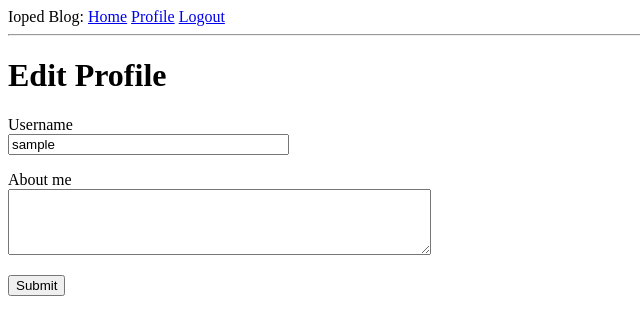
After one commit to iopedare/flask-blog, a Flask app: page /edit_profile in a window 1280 px wide. The commit adds this page. Shown: the top 335 px of the page, without its empty margins (0-640 px from the left). Run offline with Flask 2, Linux system fonts and the light colour scheme; the visitor is signed in with stand-in values (Sample User, id 1); data comes from the database, SQL or seed files in the repository; parts of the project's set-up code (start-up, migrations or seed data) failed here and were passed over.

Commit message:
profile page

```diff
--- a/app/forms.py
+++ b/app/forms.py
@@ -1,6 +1,6 @@
 from flask_wtf import FlaskForm
-from wtforms import StringField, PasswordField, BooleanField, SubmitField
-from wtforms.validators import DataRequired, Email, EqualTo, ValidationError
+from wtforms import StringField, PasswordField, BooleanField, SubmitField, TextAreaField
+from wtforms.validators import DataRequired, Email, EqualTo, ValidationError, Length
 from app.models import User
 
 class LoginForm(FlaskForm):
@@ -27,3 +27,9 @@ class RegistrationForm(FlaskForm):
         user = User.query.filter_by(email=email.data).first()
         if user is not None:
             raise ValidationError('Please use a different email address.')
+
+
+class EditProfileForm(FlaskForm):
+    username = StringField('Username', validators=[DataRequired()])
+    about_me = TextAreaField('About me', validators=[Length(min=0, max=140)])
+    submit = SubmitField('Submit')
--- a/app/models.py
+++ b/app/models.py
@@ -3,6 +3,7 @@ from operator import index
 from sqlalchemy.orm import backref
 from datetime import datetime
 from werkzeug.security import generate_password_hash, check_password_hash
+from hashlib import md5
 from flask_login import UserMixin
 from app import db, login
 
@@ -13,6 +14,8 @@ class User(UserMixin, db.Model):
     email = db.Column(db.String(120), index=True, unique=True)
     password_hash = db.Column(db.String(128))
     posts = db.relationship('Post', backref='author', lazy='dynamic')
+    about_me = db.Column(db.String(140))
+    last_seen = db.Column(db.DateTime, default=datetime.utcnow)
 
     def __repr__(self):
         return '<User {}>'.format(self.username)
@@ -22,6 +25,10 @@ class User(UserMixin, db.Model):
 
     def check_password(self, password):
         return check_password_hash(self.password_hash, password)
+
+    def avatar(self, size):
+        digest = md5(self.email.lower().encode('utf-8')).hexdigest()
+        return 'htttps://www.gravatar.com/avatar/{}?d=identicon&s={}'.format(digest, size)
 
 
 @login.user_loader
--- a/app/routes.py
+++ b/app/routes.py
@@ -1,11 +1,21 @@
+from operator import pos
 from flask import render_template, flash, redirect, url_for, request
 from flask_login.utils import login_required
 from flask_migrate import current
 from flask_login import current_user, login_user, logout_user
 from werkzeug.urls import url_parse
 from app import app, db
-from app.forms import LoginForm, RegistrationForm
+from app.forms import LoginForm, RegistrationForm, EditProfileForm
 from app.models import User
+from datetime import datetime
+
+
+@app.before_request
+def before_request():
+    if current_user.is_authenticated:
+        current_user.last_seen = datetime.utcnow()
+        db.session.commit()
+
 
 @app.route('/')
 @app.route('/index')
@@ -23,6 +33,36 @@ def index():
         }
     ]
     return render_template('index.html', title='Home', posts=posts)
+
+
+
+@app.route('/user/<username>')
+@login_required
+def user(username):
+    user = User.query.filter_by(username=username).first_or_404()
+    posts = [
+        {'author': user, 'body': 'Test post #1'},
+        {'author': user, 'body': 'Test post #2'}
+    ]
+    return render_template('user.html', user=user, posts=posts)
+
+
+
+@app.route('/edit_profile', methods=['GET', 'POST'])
+@login_required
+def edit_profile():
+    form = EditProfileForm()
+    if form.validate_on_submit():
+        current_user.username = form.username.data
+        current_user.about_me = form.about_me.data
+        db.session.commit()
+        flash('Your changes have been saved.')
+        return redirect(url_for('edit_profile'))
+    elif request.method == 'GET':
+        form.username.data = current_user.username
+        form.about_me.data = current_user.about_me
+    return render_template('edit_profile.html', title='Edit profile', form=form)
+
 
 @app.route('/login', methods=['GET', 'POST'])
 def login():
--- /dev/null
+++ b/app/templates/_post.html
@@ -0,0 +1,6 @@
+<table>
+    <tr valign="top">
+        <td><img src="{{ post.author.avatar(36) }}"></td>
+        <td>{{ post.author.username }} says:<br>{{ post.body }}</td>
+    </tr>
+</table>
--- a/app/templates/base.html
+++ b/app/templates/base.html
@@ -17,6 +17,7 @@
         {% if current_user.is_anonymous %}
         <a href="{{ url_for('login') }}">Login</a>
         {% else %}
+        <a href="{{ url_for('user', username=current_user.username) }}">Profile</a>
         <a href="{{ url_for('logout') }}">Logout</a>
         {% endif %}
     </div>
--- /dev/null
+++ b/app/templates/edit_profile.html
@@ -0,0 +1,23 @@
+{% extends "base.html" %}
+
+{% block content %}
+    <h1>Edit Profile</h1>
+    <form action="" method="post">
+        {{ form.hidden_tag() }}
+        <p>
+            {{ form.username.label }}<br>
+            {{ form.username(size=32) }}<br>
+            {% for error in form.username.errors %}
+            <span style="color: red;">[{{ error }}]</span>
+            {% endfor %}
+        </p>
+        <p>
+            {{ form.about_me.label }}<br>
+            {{ form.about_me(cols=50, rows=4) }}<br>
+            {% for error in form.about_me.errors %}
+            <span style="color: red;">[{{ error }}]</span>
+            {% endfor %}
+        </p>
+        <p>{{ form.submit() }}</p>
+    </form>
+{% endblock %}
```
Also changed, not shown: app/templates/user.html (added, +21 -0 lines), migrations/versions/45a99084a3da_new_fields_in_user_model.py (added, +30 -0 lines).
